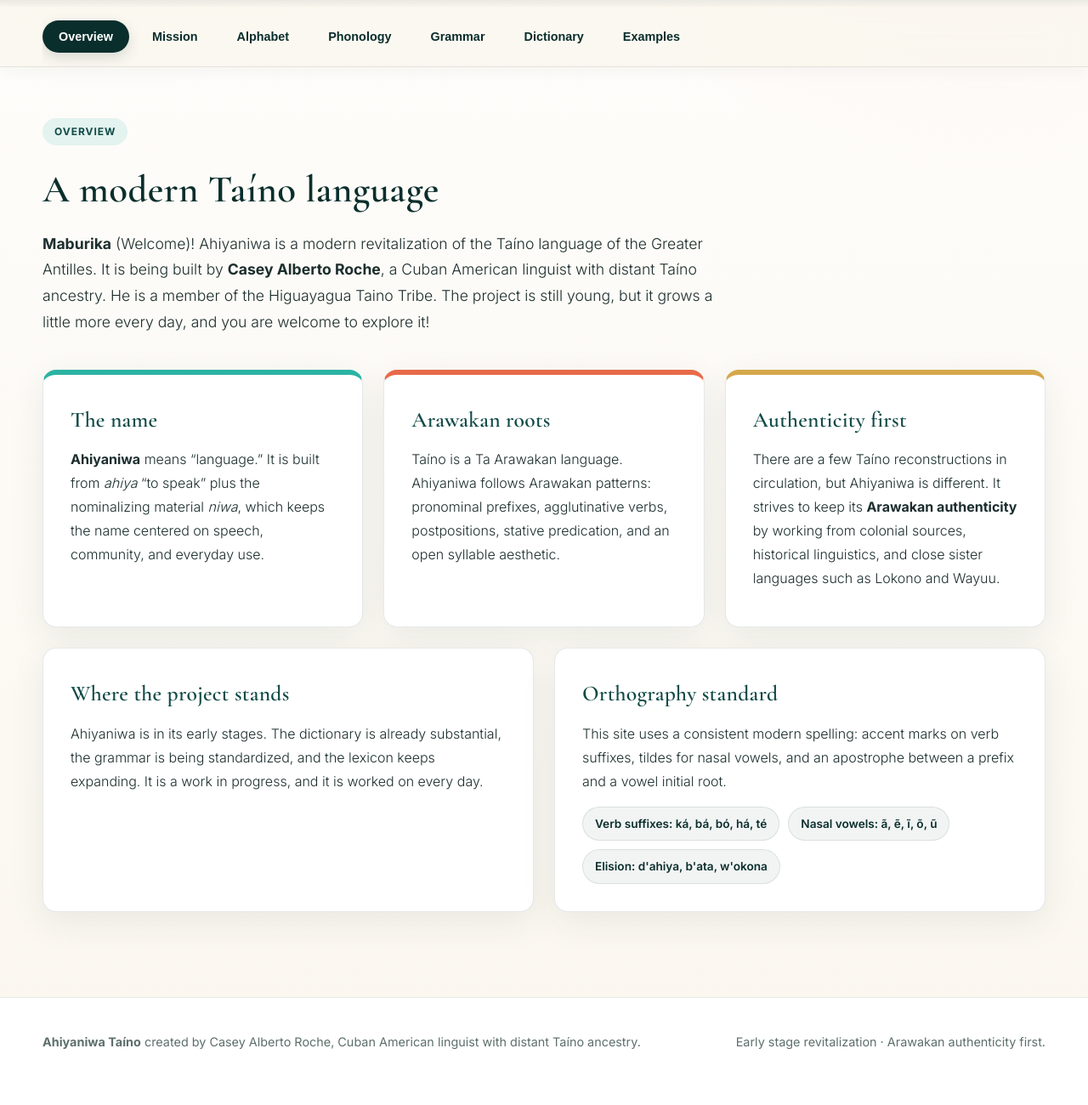
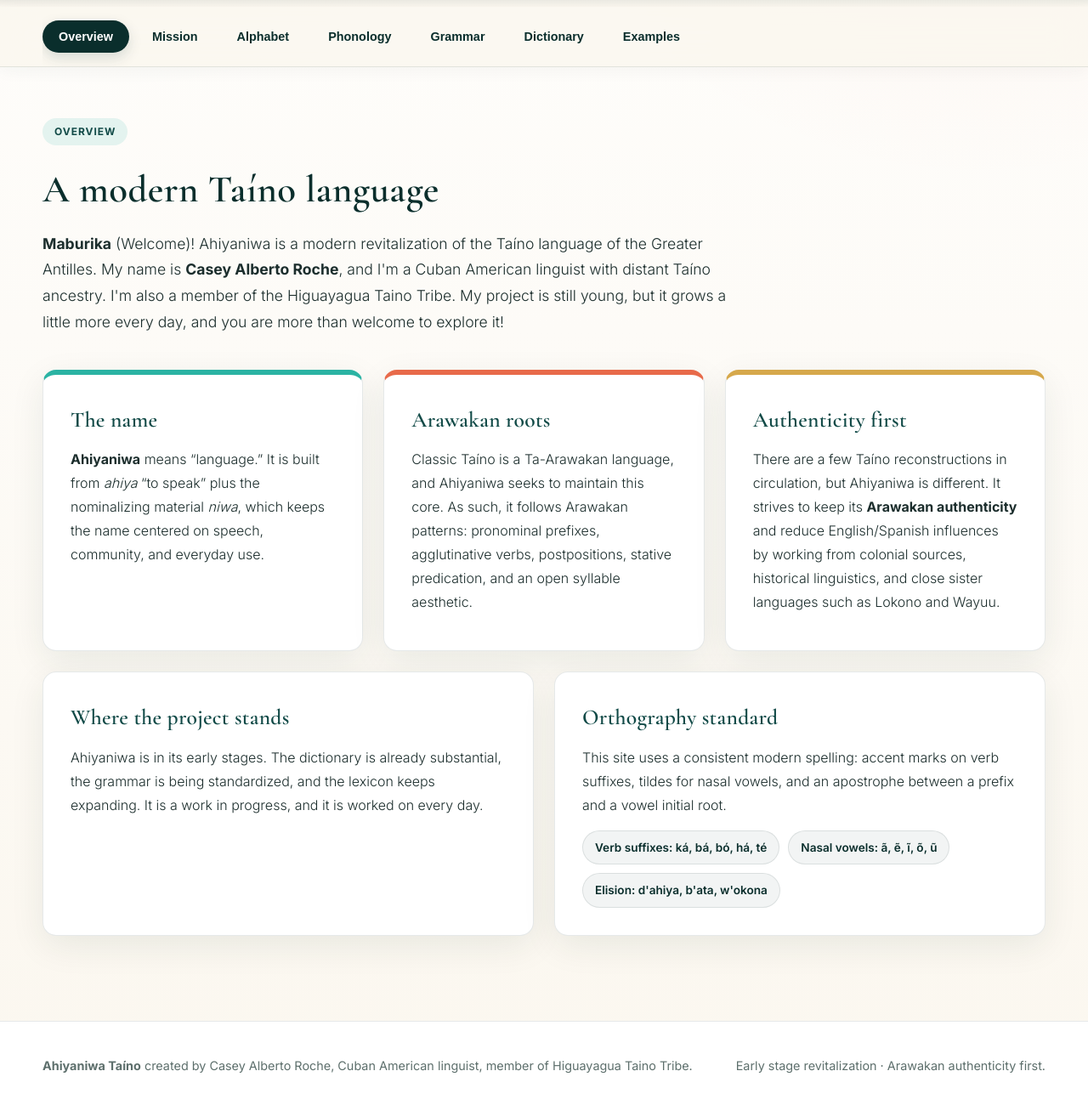
Before and after one commit to caseys1122-spec/Ahiyaniwa, a plain HTML site: page index.html in a window 1280 px wide. Shown: the part 530-1830 px from the top of the page at 85% size. Before the commit the page ends 1807 px from the top, so only its background shows below. Drawn offline with nearby package versions, Linux system fonts and the light colour scheme.

Commit message:
Update index.html

```diff
--- a/index.html
+++ b/index.html
@@ -389,7 +389,7 @@
     <div class="section-head">
       <span class="pill">Overview</span>
       <h2>A modern Taíno language</h2>
-      <p><strong>Maburika</strong> (Welcome)! Ahiyaniwa is a modern revitalization of the Taíno language of the Greater Antilles. It is being built by <strong>Casey Alberto Roche</strong>, a Cuban American linguist with distant Taíno ancestry. He is a member of the Higuayagua Taino Tribe. The project is still young, but it grows a little more every day, and you are welcome to explore it!</p>
+      <p><strong>Maburika</strong> (Welcome)! Ahiyaniwa is a modern revitalization of the Taíno language of the Greater Antilles. My name is <strong>Casey Alberto Roche</strong>, and I'm a Cuban American linguist with distant Taíno ancestry. I'm also a member of the Higuayagua Taino Tribe. My project is still young, but it grows a little more every day, and you are more than welcome to explore it!</p>
     </div>
 
     <div class="grid grid-3">
@@ -399,11 +399,11 @@
       </article>
       <article class="card coral">
         <h3>Arawakan roots</h3>
-        <p>Taíno is a Ta Arawakan language. Ahiyaniwa follows Arawakan patterns: pronominal prefixes, agglutinative verbs, postpositions, stative predication, and an open syllable aesthetic.</p>
+        <p>Classic Taíno is a Ta-Arawakan language, and Ahiyaniwa seeks to maintain this core. As such, it follows Arawakan patterns: pronominal prefixes, agglutinative verbs, postpositions, stative predication, and an open syllable aesthetic.</p>
       </article>
       <article class="card gold">
         <h3>Authenticity first</h3>
-        <p>There are a few Taíno reconstructions in circulation, but Ahiyaniwa is different. It strives to keep its <strong>Arawakan authenticity</strong> by working from colonial sources, historical linguistics, and close sister languages such as Lokono and Wayuu.</p>
+        <p>There are a few Taíno reconstructions in circulation, but Ahiyaniwa is different. It strives to keep its <strong>Arawakan authenticity</strong> and reduce English/Spanish influences by working from colonial sources, historical linguistics, and close sister languages such as Lokono and Wayuu.</p>
       </article>
     </div>
 
@@ -435,7 +435,7 @@
     <div class="grid grid-2">
       <article class="card accent">
         <h3>Why this project exists</h3>
-        <p>For Casey Alberto Roche, a Cuban American linguist with distant Taíno ancestry, this work is deeply personal. As a member of the Higuayagua Taino Tribe, he is dedicated to embracing and promoting Taíno language and culture. Work continues every day: refining the lexicon, testing grammatical patterns, standardizing spelling, and expanding the available materials.</p>
+        <p>As a Taíno descendant, member of the Higuayagua Taino Tribe, and linguist, this work is deeply personal. I am dedicated to embracing and promoting Taíno language and culture. Work continues every day: refining the lexicon, testing grammatical patterns, standardizing spelling, and expanding the available materials.</p>
       </article>
       <article class="card coral">
         <h3>Arawakan authenticity</h3>
@@ -451,7 +451,7 @@
       </article>
       <article class="card">
         <h3>From sister languages</h3>
-        <p>When the historical record runs out, Ahiyaniwa compares Taíno with Lokono, Wayuu, and reconstructed Proto Lokono Wayuu roots. Regular sound correspondences help bridge lexical gaps while respecting the open syllable rhythm, intervocalic lenition, and Arawakan grammatical skeleton of Taíno.</p>
+        <p>When the historical record runs out, Ahiyaniwa compares Taíno with Lokono, Wayuu, and reconstructed Proto-Lokono-Wayuu roots. Regular sound correspondences help bridge lexical gaps while respecting the open syllable rhythm, intervocalic lenition, and Arawakan grammatical skeleton of Taíno.</p>
       </article>
     </div>
 
@@ -1132,7 +1132,7 @@
 
 <footer>
   <div class="shell footer-inner">
-    <div><strong>Ahiyaniwa Taíno</strong> created by Casey Alberto Roche, Cuban American linguist with distant Taíno ancestry.</div>
+    <div><strong>Ahiyaniwa Taíno</strong> created by Casey Alberto Roche, Cuban American linguist, member of Higuayagua Taino Tribe.</div>
     <div>Early stage revitalization · Arawakan authenticity first.</div>
   </div>
 </footer>
```
